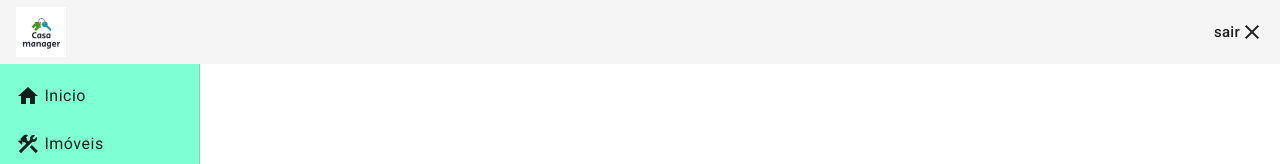
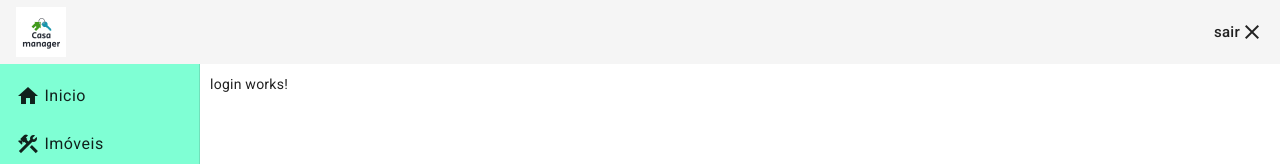
Before and after one commit to ThyagoLucas/Projex-System-Challenge-front, an Angular app: page /login in a window 1280 px wide. Before the commit this address led to /. Shown: the top 164 px of the page. Built offline with nearby package versions, Linux system fonts and the light colour scheme.

Commit message:
routers implemented

```diff
--- a/src/app/app.module.ts
+++ b/src/app/app.module.ts
@@ -16,6 +16,7 @@ import { HomeComponent } from './views/home/home.component';
 import { MatCardModule } from '@angular/material/card';
 import { EditMyDatasComponent } from './views/edit-my-datas/edit-my-datas.component';
 import { DashboardsComponent } from './views/dashboards/dashboards.component';
+import { LoginComponent } from './views/login/login.component';
 
 @NgModule({
   declarations: [
@@ -27,6 +28,7 @@ import { DashboardsComponent } from './views/dashboards/dashboards.component';
     HomeComponent,
     EditMyDatasComponent,
     DashboardsComponent,
+    LoginComponent,
 
   ],
   imports: [
--- a/src/app/components/template/nav/nav.component.html
+++ b/src/app/components/template/nav/nav.component.html
@@ -1,7 +1,7 @@
 <mat-sidenav-container class="containner">
     <mat-sidenav class="sidenav" mode="side" opened fixedInViewport="true" fixedTopGap="64">
         <mat-nav-list class="nav-list">
-            <a mat-list-item routerLink="/">
+            <a mat-list-item routerLink="/home">
                 <i class="material-icons v-middle">home</i>
                 Inicio
             </a>
--- /dev/null
+++ b/src/app/views/login/login.component.html
@@ -0,0 +1 @@
+<p>login works!</p>
```
Also changed, not shown: src/app/app-routing.module.ts (+6 -1 lines), src/app/views/login/login.component.ts (added, +10 -0 lines), src/app/views/login/login.component.css (added).
